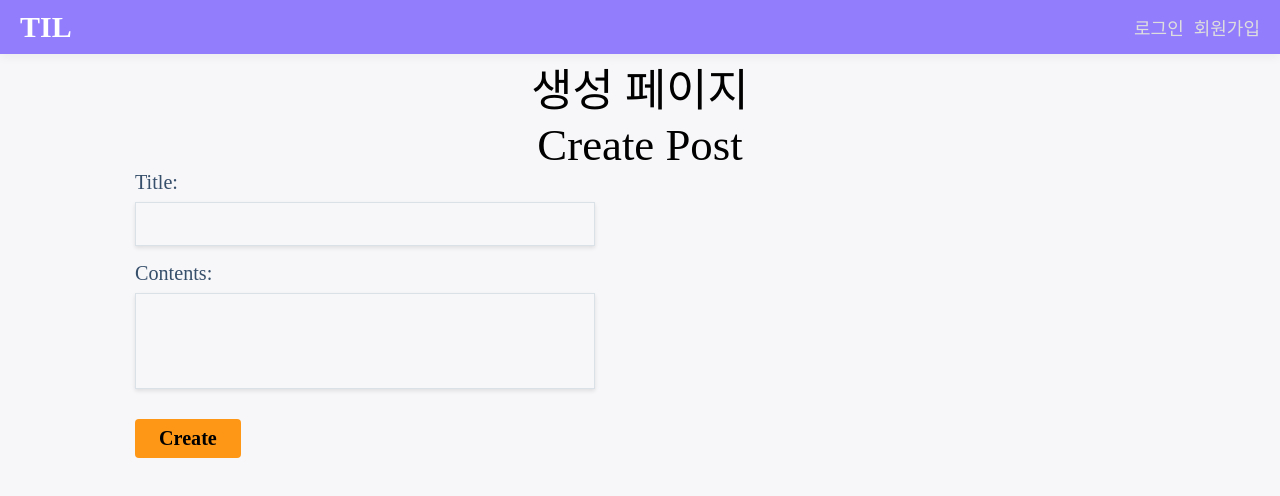
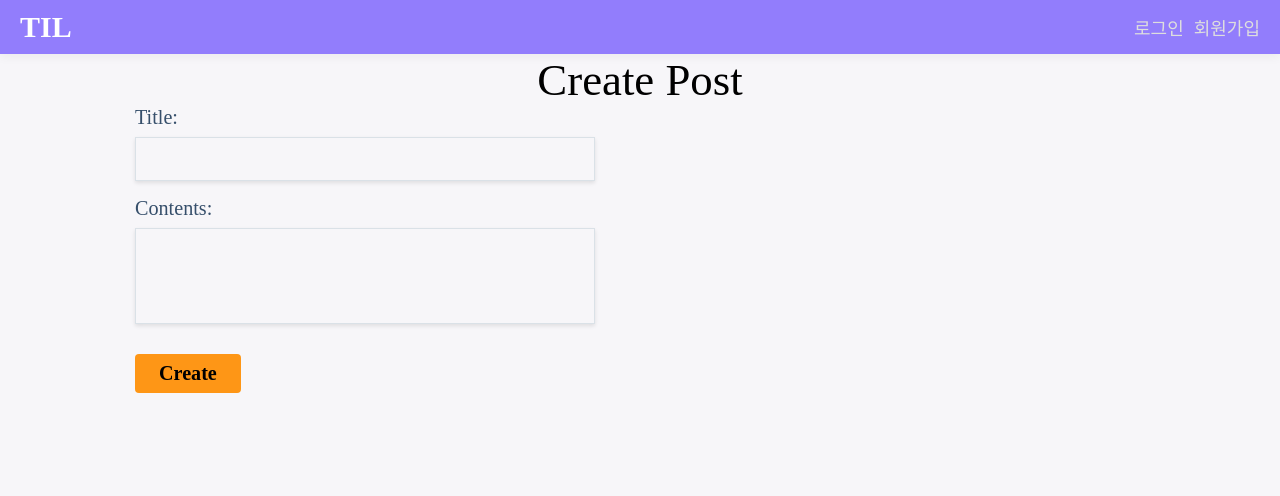
Before and after one commit to kyoungjin2310/vue-login, a Vue app in the folder vue-til/: page /add in a window 1280 px wide. Shown: the top 496 px of the page. Built offline with nearby package versions, Linux system fonts and the light colour scheme; no server answers; a web font is replaced by a local one.

Commit message:
feat: class 추가

```diff
--- a/vue-til/src/views/PostAddPage.vue
+++ b/vue-til/src/views/PostAddPage.vue
@@ -1,14 +1,16 @@
 <template>
-  <div>
-    <h1>생성 페이지</h1>
-    <post-add-form></post-add-form>
+  <div class="form-container">
+    <PostAddForm></PostAddForm>
   </div>
 </template>
 
 <script>
-import PostAddForm from '../components/posts/PostAddForm.vue';
+import PostAddForm from '@/components/posts/PostAddForm.vue';
+
 export default {
-  components: { PostAddForm },
+  components: {
+    PostAddForm,
+  },
 };
 </script>
 
```
